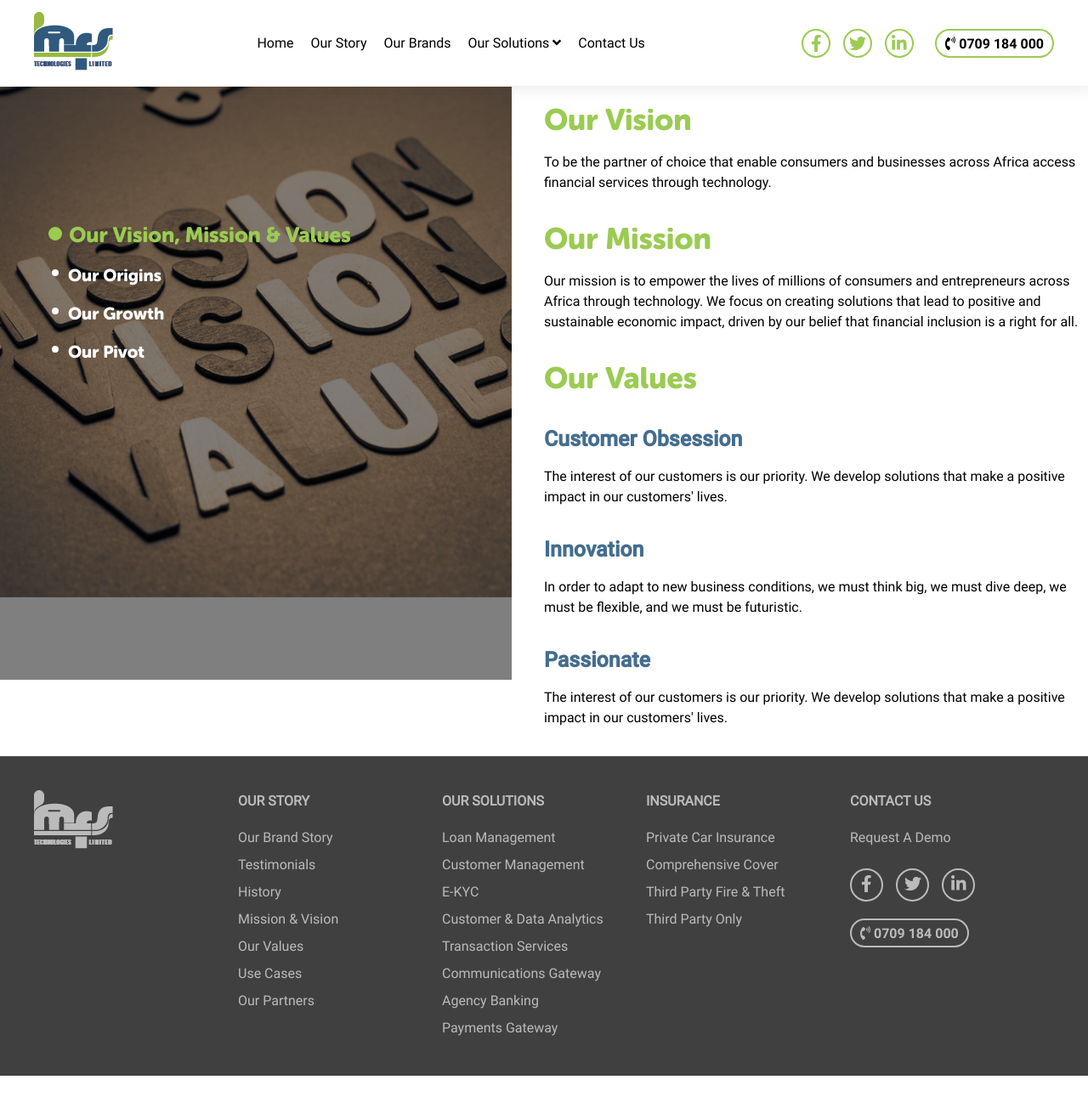
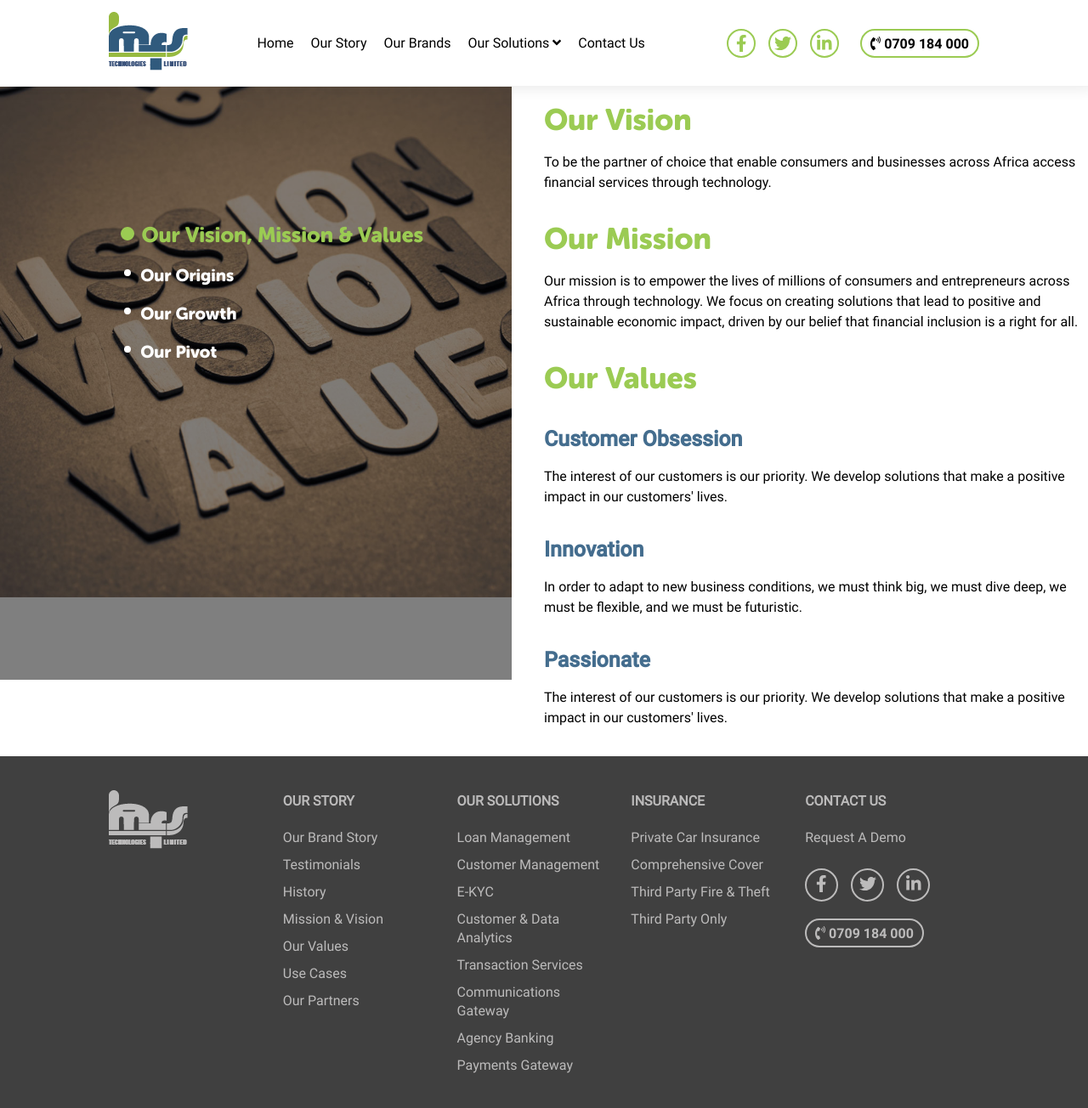
Before and after one commit to clint-code/mfs-wordpress-api-integration, an Angular app: page /ourstory in a window 1280 px wide. Shown: the top 1304 px of the page at 85% size. Before the commit the page ends 1266 px from the top, so only its background shows below. Built offline with nearby package versions, Linux system fonts and the light colour scheme.

Commit message:
Setting the max height on the single solutions in the homepage

```diff
--- a/src/app/components/brandlinks/brandlinks.component.html
+++ b/src/app/components/brandlinks/brandlinks.component.html
@@ -31,3 +31,4 @@
         </button>
 
     </div>
+</div>
--- a/src/app/views/home/home.component.ts
+++ b/src/app/views/home/home.component.ts
@@ -1,5 +1,5 @@
 import { Component, OnInit } from '@angular/core';
-import { $ } from 'jquery';
+import $ from 'jquery';
 
 
 @Component({
@@ -46,16 +46,34 @@ export class HomeComponent implements OnInit {
 
     ];
 
+  }
 
+  ngAfterViewInit():void{
 
+    this.setMaxHeight();
 
   }
 
+  setMaxHeight(){
 
+       let maxHeight = 0;
 
+       console.log(maxHeight);
 
+        $(".singleSolution").each(function(index,value){
 
+          if(maxHeight < $(this).outerHeight()){
 
+            maxHeight = $(this).outerHeight() + 240;
+
+          }
+
+          console.log(index + ": " + $(this).height());
+
+        });
+
+        $(".singleSolution").height(maxHeight);
+    }
 
 
 }
--- a/src/assets/css/main.css
+++ b/src/assets/css/main.css
@@ -187,7 +187,7 @@ a {
 .centerAlign {
   width: 100%;
   overflow: hidden;
-  max-width: 1200px;
+  max-width: 80%;
   margin: 0 auto;
 }
 
@@ -426,7 +426,7 @@ header .headerWrapper .socialNav .phoneNumber:hover {
 .slideContainer .bannerCtaSection {
   position: absolute;
   bottom: 5%;
-  left: 11%;
+  left: 10%;
 }
 .slideContainer .bannerCtaSection .singleCta {
   border-right: 0.25px solid #fff;
@@ -661,8 +661,8 @@ header .headerWrapper .socialNav .phoneNumber:hover {
 }
 .bannerSection .bannerContainer .bannerContent {
   position: absolute;
-  left: 160px;
-  top: 80px;
+  left: 10%;
+  top: 20%;
   width: 45%;
   z-index: 1;
 }
@@ -837,12 +837,12 @@ header .headerWrapper .socialNav .phoneNumber:hover {
 }
 .ourStorySection .sidebarSection .sidebar {
   position: absolute;
-  width: 100%;
-  left: 0%;
+  width: 90%;
+  left: 10%;
   top: 20%;
 }
 .ourStorySection .sidebarSection .sidebar nav ul li {
-  margin: 20px 15px;
+  margin: 20px 40px;
   font-size: 20px;
   font-family: "museo_sans_rounded900";
   color: #fff;
@@ -997,7 +997,7 @@ header .headerWrapper .socialNav .phoneNumber:hover {
 .mainFooter {
   position: relative;
   background-color: #404040;
-  padding: 20px 40px;
+  padding: 20px 0px;
 }
 .mainFooter .logoSection {
   margin-top: 20px;
--- a/src/assets/css/main.scss
+++ b/src/assets/css/main.scss
@@ -275,7 +275,7 @@ a {
 .centerAlign {
   width: 100%;
   overflow: hidden;
-  max-width: 1200px;
+  max-width: 80%;
   margin: 0 auto;
 }
 
@@ -572,7 +572,7 @@ header {
 
     position: absolute;
     bottom: 5%;
-    left: 11%;
+    left: 10%;
 
     .singleCta {
       border-right: 0.25px solid #fff;
@@ -887,8 +887,8 @@ header {
 
     .bannerContent {
       position: absolute;
-      left: 160px;
-      top: 80px;
+      left: 10%;
+      top: 20%;
       width: 45%;
       z-index: 1;
 
@@ -1120,8 +1120,8 @@ header {
 
     .sidebar {
       position: absolute;
-      width: 100%;
-      left: 0%;
+      width: 90%;
+      left: 10%;
       top: 20%;
 
       nav {
@@ -1129,7 +1129,7 @@ header {
         ul {
 
           li {
-            margin: 20px 15px;
+            margin: 20px 40px;
             font-size: 20px;
             font-family: 'museo_sans_rounded900';
             color: #fff;
@@ -1356,7 +1356,7 @@ header {
 
   position: relative;
   background-color: $darkGrey2;
-  padding: 20px 40px;
+  padding: 20px 0px;
 
   .logoSection {
     margin-top: 20px;
@@ -1435,3 +1435,12 @@ header {
 
   }
 }
+
+
+//MEDIA QUERY
+
+@media screen and (max-width:1410px) {
+
+  //slider section
+
+}
```
